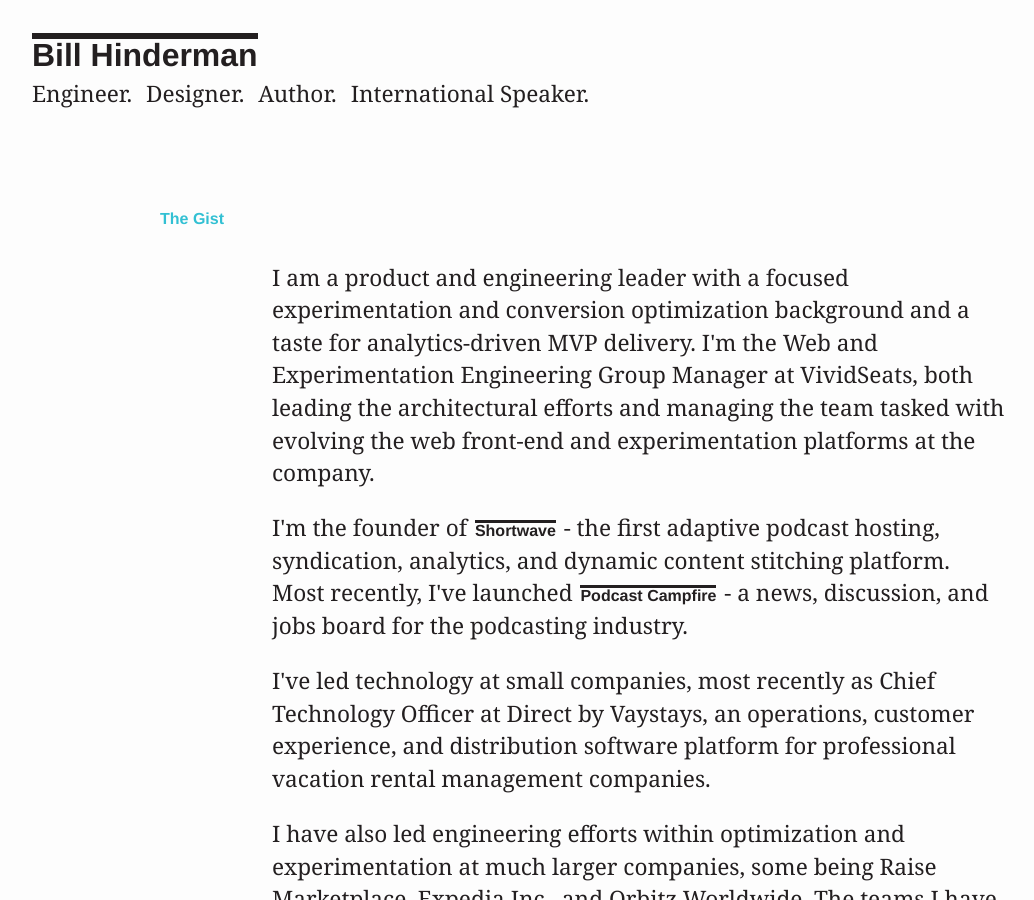
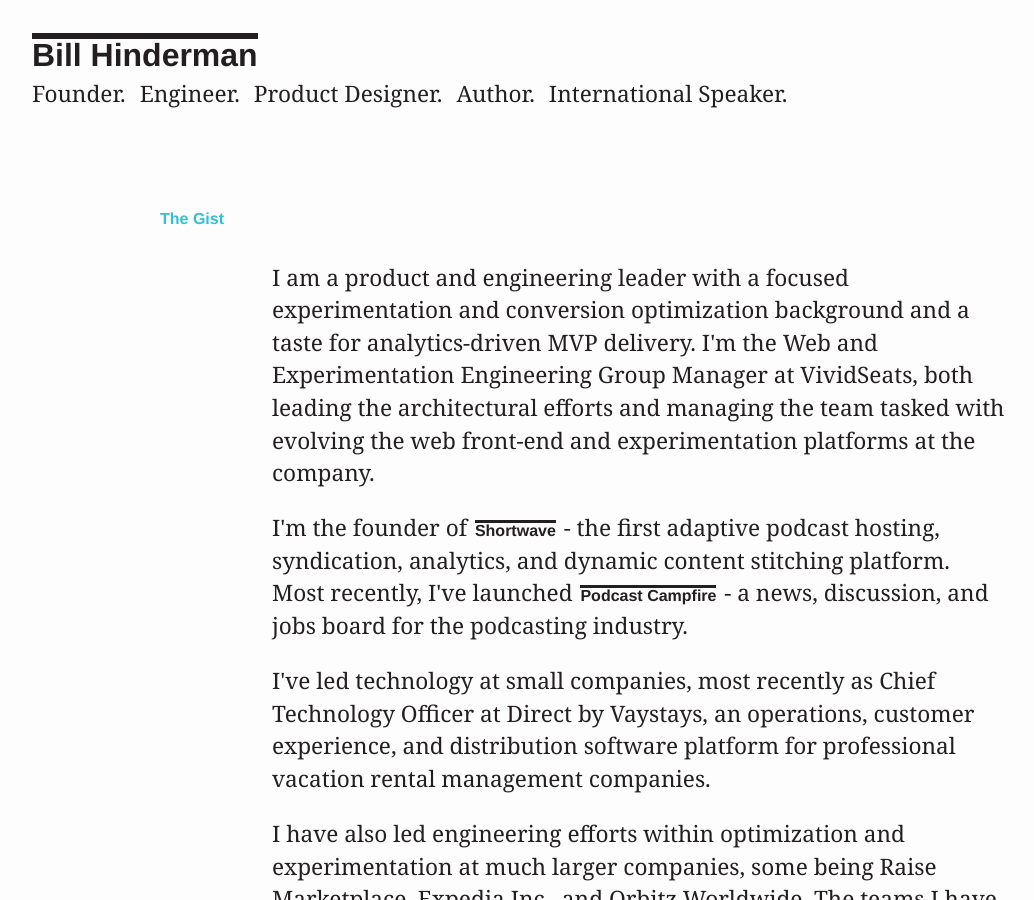
Before and after one commit to billHinderman/resume, a Jekyll site: the page built from index.html, in a window 1280 px wide and 900 px high. Shown: the whole window, without its empty margins (0-1034 px from the left). Built offline with Jekyll 4.4.1, drawn with Linux system fonts in a browser that asks for light colours.

Commit message:
Updating header

```diff
--- a/index.html
+++ b/index.html
@@ -6,8 +6,9 @@
   <div class="wrapper-l">
     <h1><a class="link" href="http://billhinderman.com" target="_blank">Bill Hinderman</a></h1>
     <ul class="list-inline">
+      <li>Founder.</li>
       <li>Engineer.</li>
-      <li>Designer.</li>
+      <li>Product Designer.</li>
       <li>Author.</li>
       <li>International Speaker.</li>
     </ul>
```
